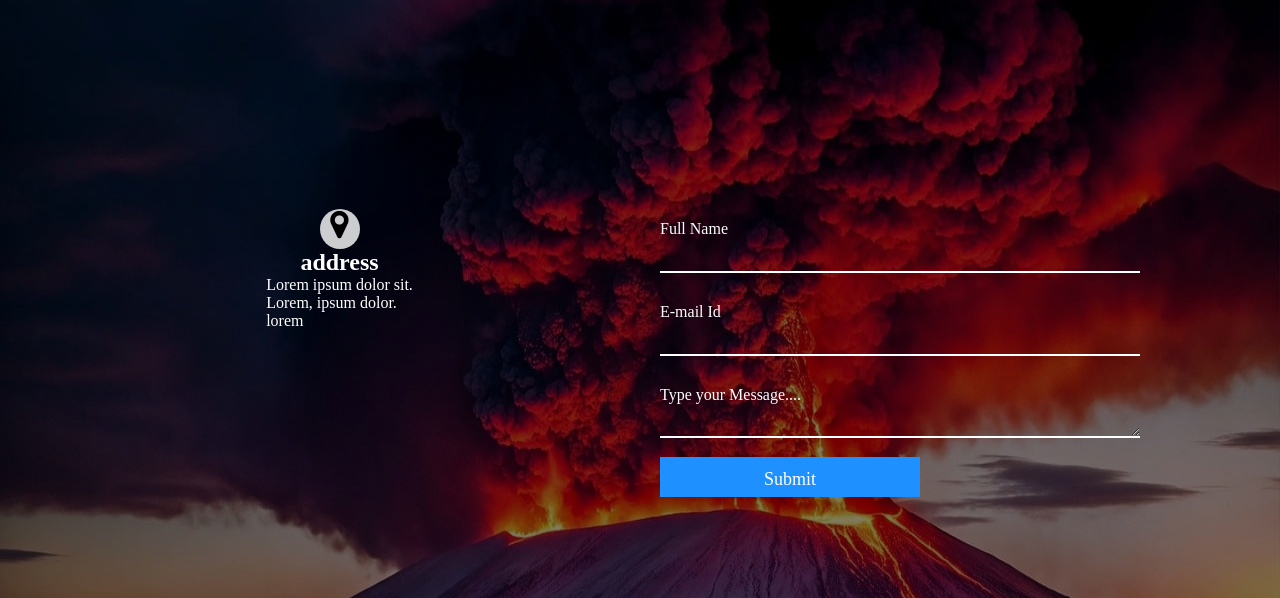
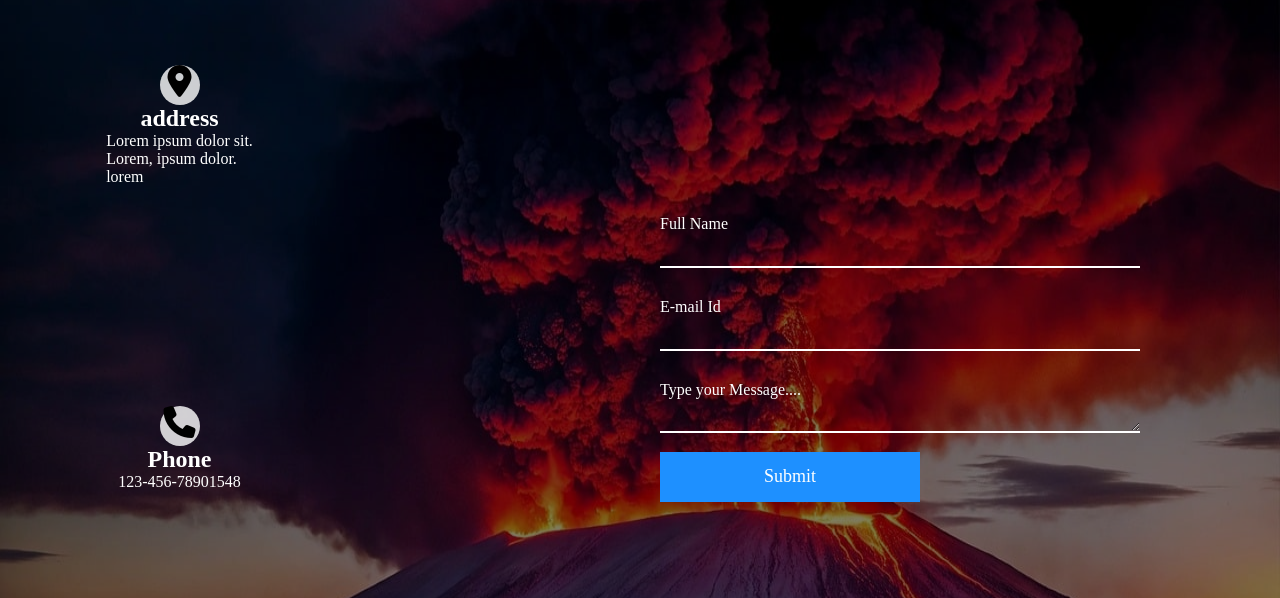
Before and after one commit to Angela-Sin/PracticeFor1Project, a plain HTML site: page contact.html in a window 1280 px wide. Shown: the part 77-675 px from the top of the page. Drawn offline with Linux system fonts and the light colour scheme.

Commit message:
added icons

```diff
--- a/contact.css
+++ b/contact.css
@@ -1,5 +1,5 @@
 
-* {
+*{
 padding : 0;
 margin : 0;
 color : #fff;
@@ -9,7 +9,7 @@ border : none;
 }
 body {
 font-family : nexa;
-background-image : url(./img/volcano-8510613_1280.jpg);
+background-image: url(./img/volcano-8510613_1280.jpg);
 width : 100%;
 height : 100vh;
 background-size : 100% 110vh;
@@ -101,11 +101,11 @@ display : flex;
 min-height : 110vh;
 }
 .content section {
-margin-top : 8vh;
-margin-left : 20vh;
+margin-top : 0;
+margin-left : 0;
 }
 .content-form {
-margin-top : 7rem;
+margin-top : 4vh;
 }
 section i {
 border-radius : 50%;
@@ -168,7 +168,7 @@ background-color : dodgerblue;
 border : dodgerblue solid 2px;
 font-size : 18px;
 width : 50%;
-height : 40px;
+height : 50px;
 margin-top : -5px;
 }
 .form .contact-form input[type="submit"]:hover {
--- a/contact.html
+++ b/contact.html
@@ -7,7 +7,7 @@
     <link rel="stylesheet" href="contact.css">
     <link rel="stylesheet" href="https://stackpath.bootstrapcdn.com/font-awesome/4.7.0/css/font-awesome.min.css" integrity="sha384-wvfXpqpZZVQGK6TAh5PVlGOfQNHSoD2xbE+QkPxCAFlNEevoEH3Sl0sibVcOQVnN" crossorigin="anonymous"><link rel="stylesheet" href="https://stackpath.bootstrapcdn.com/font-awesome/4.7.0/css/font-awesome.min.css" integrity="sha384-wvfXpqpZZVQGK6TAh5PVlGOfQNHSoD2xbE+QkPxCAFlNEevoEH3Sl0sibVcOQVnN" crossorigin="anonymous">
 </head>
-<body style="background-image: url(./img/volcano-8510613_1280.jpg)" class="background-image"></body>
+<body style="background-image: url(./img/volcano-8510613_1280.jpg)"></body>
     <header>
          <h2><a href="#">Travel</a></h2>
             <ul class="nav">
@@ -17,6 +17,7 @@
             <li><a href="contact.html" class="link">Contacts</a></li>
             </ul>
             </header>
+
             <div class="container">
         <div class="content">
             <div class="content-form">
@@ -98,7 +99,7 @@
         </div>
     </div>
 
-
+<script src="https://kit.fontawesome.com/3b20d96fa9.js" crossorigin="anonymous"></script>
 
 </body>
 </html>
```
